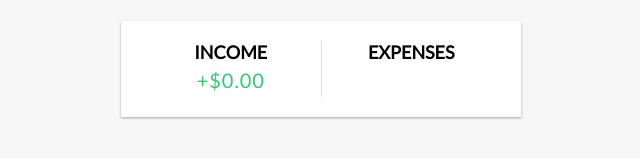
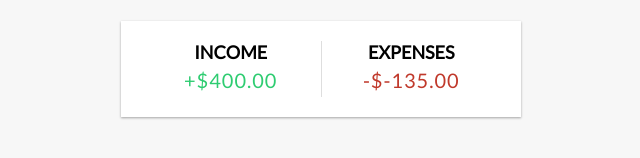
Before and after one commit to felixArbucias/vue-expense-tracker, a Vue app: page / in a window 1280 px wide. Shown: the part 150-308 px from the top of the page, without its empty margins (319-959 px from the left). Built offline with nearby package versions, Linux system fonts and the light colour scheme.

Commit message:
added transaction list

```diff
--- a/src/App.vue
+++ b/src/App.vue
@@ -2,7 +2,7 @@
   <Header/>
   <div class="container">
     <Balance :total="total"/>
-    <IncomeExpenses />
+    <IncomeExpenses :income = "income" :expenses = "expenses"/>
     <TransactionList :transactions="transactions" />
     <AddTransaction />
   </div>
@@ -23,9 +23,30 @@
   { id: 4, text: 'Gas', amount: -45.00},
 
 ]);
+// get total
 const total = computed(() => {
-  return transactions.value.reduce((acc, transaction) => {
-    return acc + transaction.amount;
+  return transactions.value.reduce((acc, transactions) => {
+    return acc + transactions.amount;
   }, 0);
 });
+
+// get income
+const income = computed(() => {
+  return transactions.value
+  .filter((transactions) => transactions.amount > 0)
+  .reduce((acc, transactions) => {
+    return acc + transactions.amount;
+  }, 0)
+  .toFixed(2);
+});
+
+// get expenses
+const expenses = computed(() => {
+  return transactions.value
+  .filter((transactions) => transactions.amount < 0)
+  .reduce((acc, transactions) => {
+    return acc + transactions.amount;
+  }, 0)
+  .toFixed(2);
+});
 </script>
--- a/src/components/Balance.vue
+++ b/src/components/Balance.vue
@@ -6,10 +6,12 @@
 <script setup>
 import { defineProps } from 'vue';
 
+
 const props = defineProps({
     total: {
         type: Number,
         required: true,
     },
 });
+
 </script>
--- a/src/components/IncomeExpenses.vue
+++ b/src/components/IncomeExpenses.vue
@@ -2,11 +2,27 @@
     <div class="inc-exp-container">
         <div>
             <h4>Income</h4>
-            <p id="money-plus" class="money plus">+$0.00</p>
+            <p id="money-plus" class="money plus">+${{ income }}</p>
         </div>
         <div>
             <h4>Expenses</h4>
-            <p id="money-minus" class="money minus"></p>
+            <p id="money-minus" class="money minus">-${{ expenses }}</p>
         </div>
     </div>
 </template>
+
+<script setup>
+import { defineProps } from 'vue';
+
+const props = defineProps({
+    income: {
+        type: Number,
+        required: true,
+    },
+    expenses: {
+        type: Number,
+        required: true
+    }
+});
+
+</script>
```
